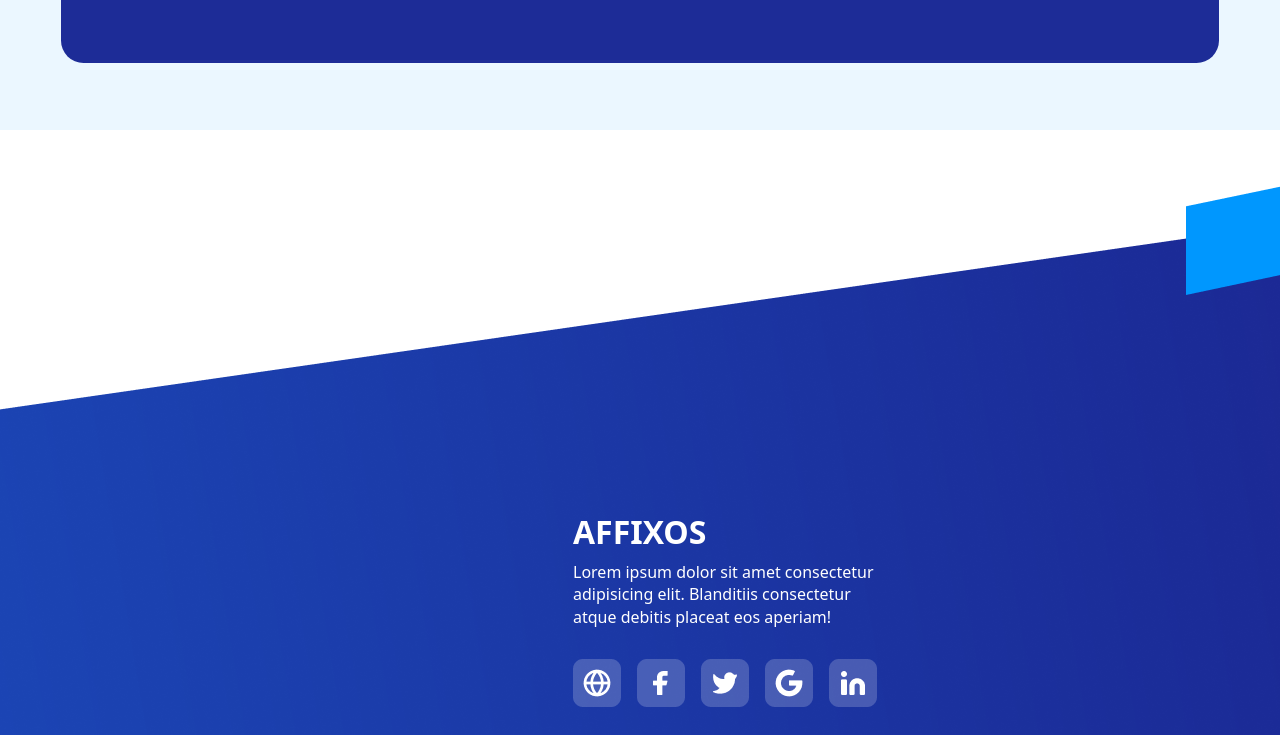
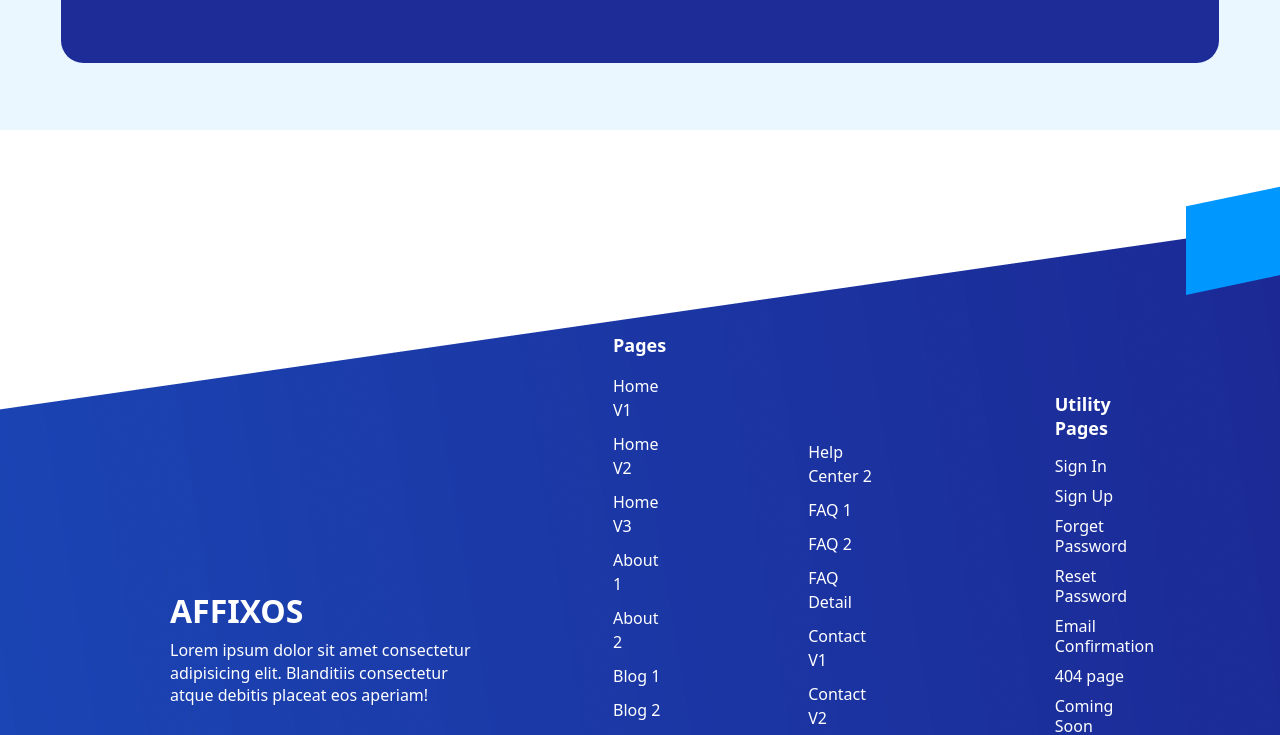
Before and after one commit to asiaahmadali/AffiXos, a React (Vite) app: page / in a window 1280 px wide. Shown: the part 5360-6095 px from the top of the page. Built offline with nearby package versions, Linux system fonts and the light colour scheme.

Commit message:
footer changes

```diff
--- a/src/Components/Footer.jsx
+++ b/src/Components/Footer.jsx
@@ -5,7 +5,7 @@ function Footer() {
         className="w-full h-[992px] bg-no-repeat xl1440:bg-contain"
         style={{ backgroundImage: "url('/images/Footer-bg.png')" }}
       >
-        <div className="flex md:flex-col sm:flex-row items-center ">
+        <div className="flex items-center ">
           {/* fisrt column */}
           <div className="  mt-[385px] ml-[170px] mb-[343px] text-white">
             <div className="flex flex-col gap-[12px]">
```
